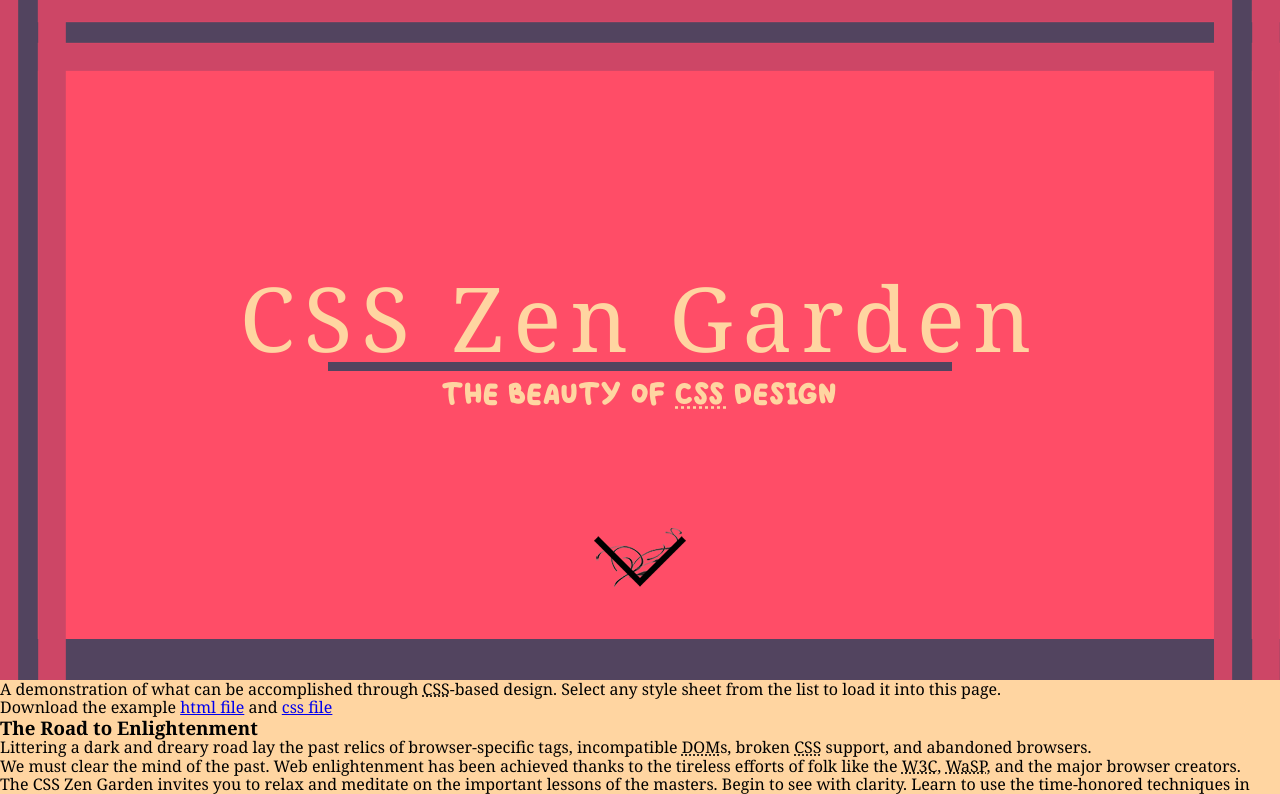
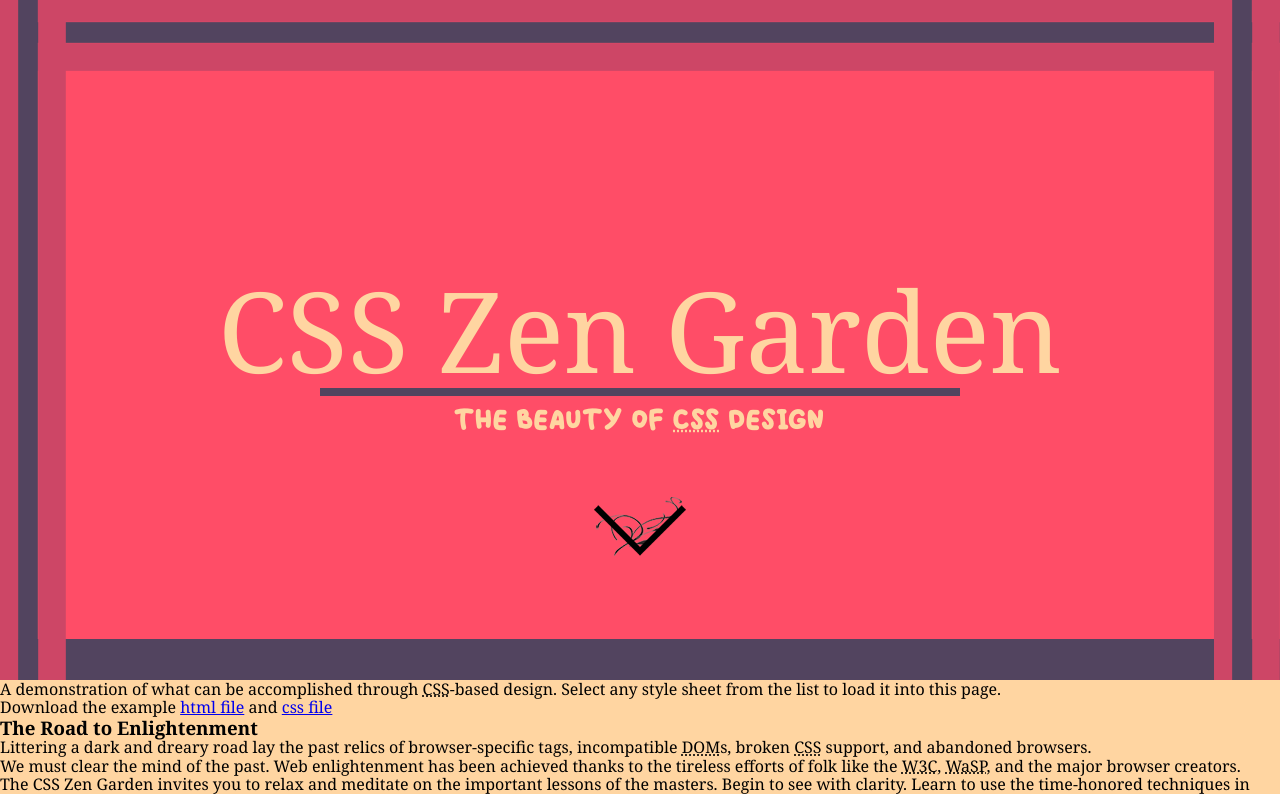
Before and after one commit to brandan1/brandan1.github.io, a plain HTML site: page index.html in a window 1280 px wide. Shown: the top 794 px of the page. Drawn offline with Linux system fonts and the light colour scheme.

Commit message:
commit on 'main'

```diff
--- a/assets/css/style.css
+++ b/assets/css/style.css
@@ -11,6 +11,10 @@
     box-sizing: border-box;
 
     font-family: Georgia, 'Times New Roman', Times, serif;
+}
+
+html {
+    font-size: 16px; /* Base font-size */
 }
 
 body {
@@ -33,7 +37,7 @@ body {
     background: url("../images/landpage-colored-vertical-sidebar.png") repeat-y,
                 url("../images/landpage-colored-vertical-sidebar.png") repeat-y right top,
                 url("../images/landpage-colored-horizontal-sidebar.png") repeat-x,
-                url("../images/landpage-scrollmore.png") no-repeat center 85%,
+                url("../images/landpage-scrollmore.png") no-repeat center 80%,
                 url("../images/landpage-divider.png") repeat-x left bottom,
                 #ff4d67;
 }
@@ -55,51 +59,99 @@ body {
 
     font-weight: normal;
     /* font-size: 7em; */
-    font-size: 7vw;
-    letter-spacing: 0.1em;
+    /* font-size: 7vw; */
+    /* font-size: 6.5rem;
+    letter-spacing: 0.8rem; */
 }
 
 #zen-intro header h2, #zen-intro header h2 abbr { /* have to do abbr aswell because of global rule for font */
     font-weight: normal;
-    font-size: 2vw;
+    /* font-size: 2vw; */
     font-family: BLACK_BUBBLE;
 }
 
-@media screen and (max-width: 885px) {
+@media screen and (min-width: 0px) {
     #zen-intro header h1 {
         background-image: none;
-        background: url("../images/landpage-header-divider.png") no-repeat center 97%/65vw 8px;
-        /* background-size: 35% auto; */
-        font-size: 3.8em;
+        background: url("../images/landpage-header-divider.png") no-repeat center 98%/50vw 5px;
+
+        font-size: 1.7rem;
     }
 
-    #zen-intro header h2, #zen-intro header h2 abbr {
-        font-size: 1.1em;
+    #zen-intro header h2, #zen-intro header abbr {
+        font-size: 0.7rem;
     }
 }
 
-@media screen and (max-width: 675px) {
+@media screen and (min-width: 400px) {
     #zen-intro header h1 {
-        padding-top: 27vh;
-        word-spacing: 100vw; /* causes line break after every word due to large space between words */
+        background-image: none;
+        background: url("../images/landpage-header-divider.png") no-repeat center 98%/50vw 5px;
+
+        font-size: calc(1rem + 5vw);
+    }
+
+    #zen-intro header h2, #zen-intro header abbr {
+        font-size: calc(1rem + 0.1vw);
     }
 }
 
-@media screen and (max-height: 700px) {
-    #zen-intro header {
-        /* padding-top: 5vh; */
+@media screen and (min-width: 630px) {
+    #zen-intro header h1 {
+        background-image: none;
+        background: url("../images/landpage-header-divider.png") no-repeat center 97%/50vw 8px;
 
-        background-image: none; /* view-more button is redudant at this point, though it should be removed already at a higher height than this */
-        background: url("../images/landpage-colored-vertical-sidebar.png") repeat-y,
-        url("../images/landpage-colored-vertical-sidebar.png") repeat-y right top,
-        url("../images/landpage-colored-horizontal-sidebar.png") repeat-x,
-        url("../images/landpage-divider.png") repeat-x left bottom,
-        #ff4d67;
+        font-size: calc(1rem + 8vw);
+    }
+
+    #zen-intro header h2, #zen-intro header abbr {
+        font-size: calc(1rem + 1vw);
     }
 }
 
-@media screen and (max-height: 700px) and (max-width: 675px) {
+@media screen and (min-width: 1001px) {
     #zen-intro header h1 {
-        padding-top: 14vh;
+        font-size: 7rem;
+    }
+
+    #zen-intro header h2, #zen-intro header abbr {
+        font-size: 1.5rem;
     }
 }
+
+@media screen and (max-width: 385px) and (max-height: 350px) {
+    #zen-intro header {
+        background-image: none;
+        background: url("../images/landpage-colored-vertical-sidebar.png") repeat-y,
+                    url("../images/landpage-colored-vertical-sidebar.png") repeat-y right top,
+                    url("../images/landpage-colored-horizontal-sidebar.png") repeat-x,
+                    url("../images/landpage-divider.png") repeat-x left bottom,
+                    #ff4d67;
+    }
+}
+
+@media screen and (min-width: 400px) and (max-height: 660px) {
+    #zen-intro header {
+        background-image: none;
+        background: url("../images/landpage-colored-vertical-sidebar.png") repeat-y,
+                    url("../images/landpage-colored-vertical-sidebar.png") repeat-y right top,
+                    url("../images/landpage-colored-horizontal-sidebar.png") repeat-x,
+                    url("../images/landpage-divider.png") repeat-x left bottom,
+                    #ff4d67;
+    }
+}
+
+/* @media screen and (max-width: 360px) {
+    #zen-intro header h1 {
+        background-image: none;
+        background: url("../images/landpage-header-divider.png") no-repeat center 98%/50vw 5px;
+
+        word-spacing: 100vw;
+    }
+} */
+
+/* @media screen and (max-width: 700px) {
+    #zen-intro header h1 {
+        font-size: 3em;
+    }
+} */
```
Also changed, not shown: assets/images/summary-box-header.jpg (added), assets/images/summary-box-picture.png (added).
